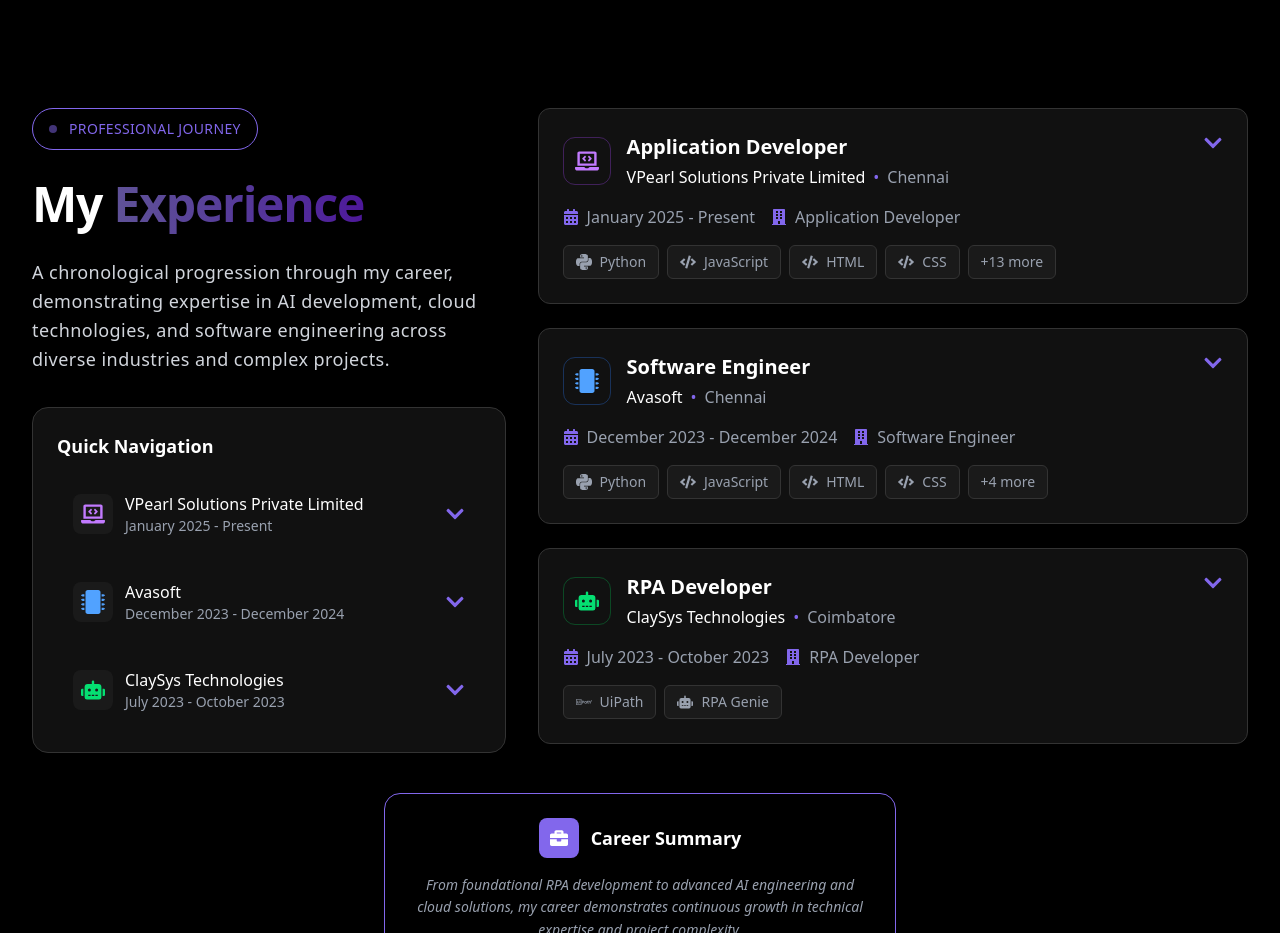
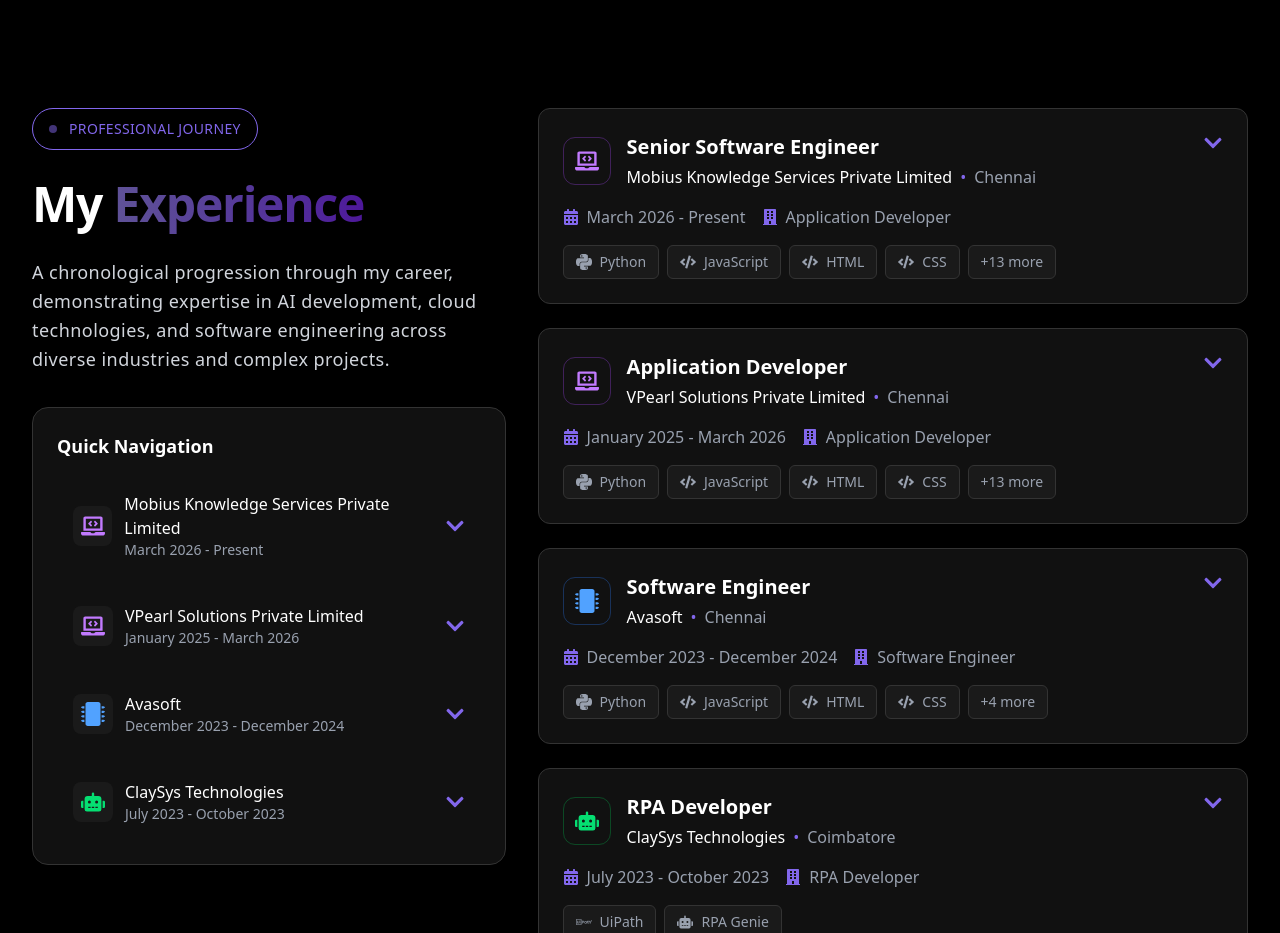
Before and after one commit to thirumurugan2001/Portfolio, a React (Vite) app: page / in a window 1280 px wide. Shown: the part 2120-3053 px from the top of the page. Built offline with nearby package versions, Linux system fonts and the light colour scheme.

Commit message:
update experience section with new role and responsibilities

```diff
--- a/src/component/Experience.jsx
+++ b/src/component/Experience.jsx
@@ -56,10 +56,50 @@
 
   const experiences = [
     {
+      title: "Senior Software Engineer",
+      company: "Mobius Knowledge Services Private Limited",
+      location: "Chennai",
+      period: "March 2026 - Present",
+      role: "Application Developer",
+      technologies: [
+        "Python",
+        "JavaScript",
+        "HTML",
+        "CSS",
+        "PostgreSQL",
+        "OpenAI GPT",
+        "AWS Bedrock",
+        "Google Gemini",
+        "MCP",
+        "OCR",
+        "Web Scraping",
+        "Zoho CRM",
+        "LLaMA",
+        "Tesseract",
+        "Poppler",
+        "React.js",
+        "Fast API",
+      ],
+      icon: <FaLaptopCode className="w-6 h-6" />,
+      iconColor: "text-purple-400",
+      bgColor: "bg-purple-500/10",
+      borderColor: "border-purple-500/30",
+      responsibilities: [
+        "Specialized in developing cutting-edge AI applications and providing innovative solutions",
+        "Worked closely with the development team to design and implement database structures and build APIs using Flask, Sanic, Django, and Fast API",
+        "Implemented responsive designs using HTML, CSS, and JavaScript (React.jsx) to ensure cross-browser compatibility and optimal user experience",
+        "Integrated Hugging Face models and Ollama for local AI model deployment and inference",
+        "Developed MCP (Model Context Protocol) implementations for enhanced AI model interactions",
+        "Implemented web scraping solutions and browser automation using Playwright for data extraction",
+      ],
+      projects: [
+      ],
+    },
+    {
       title: "Application Developer",
       company: "VPearl Solutions Private Limited",
       location: "Chennai",
-      period: "January 2025 - Present",
+      period: "January 2025 - March 2026",
       role: "Application Developer",
       technologies: [
         "Python",
```
Also changed, not shown: 1 other file (tests, documents, lock files or other folders).
